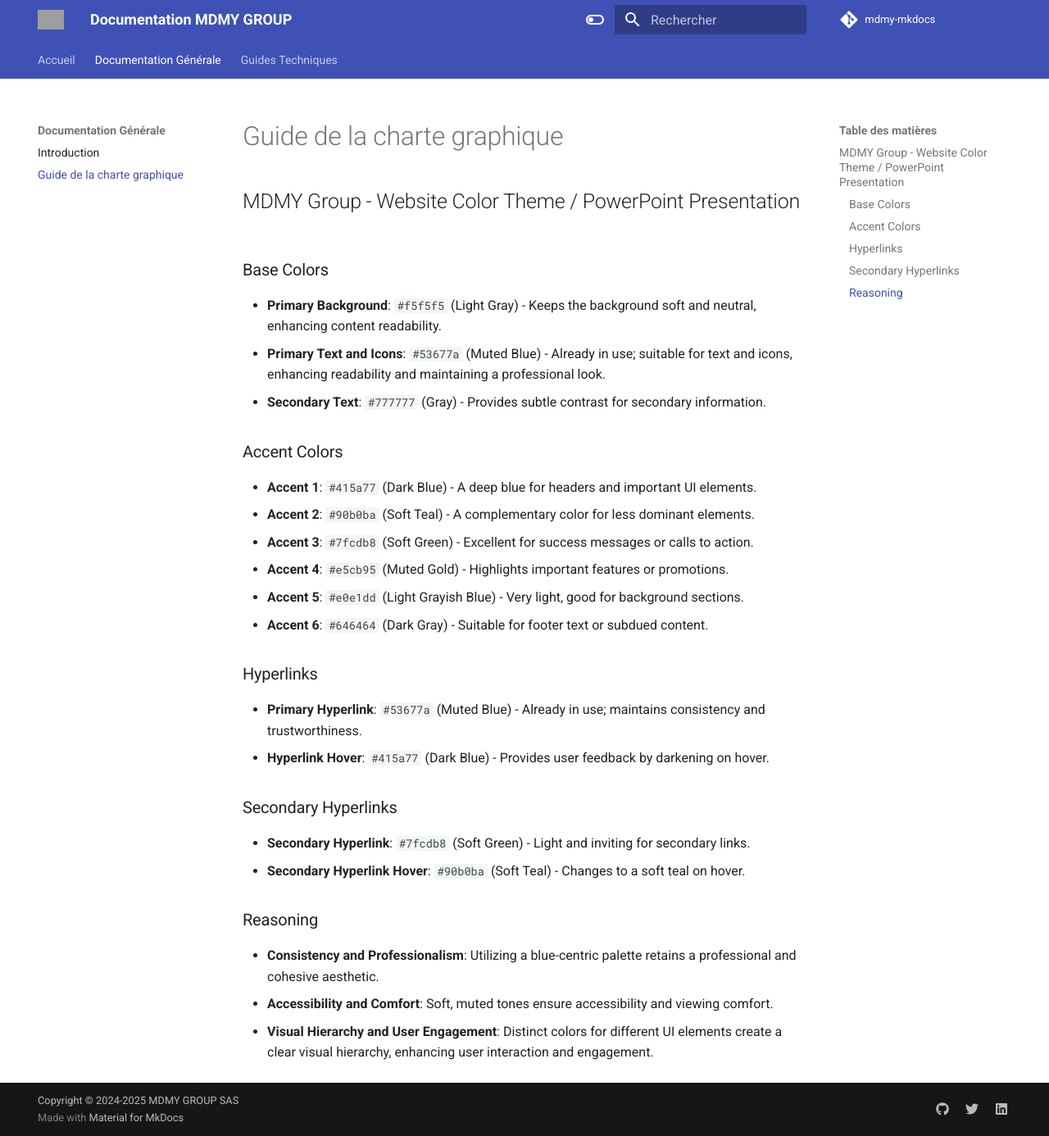
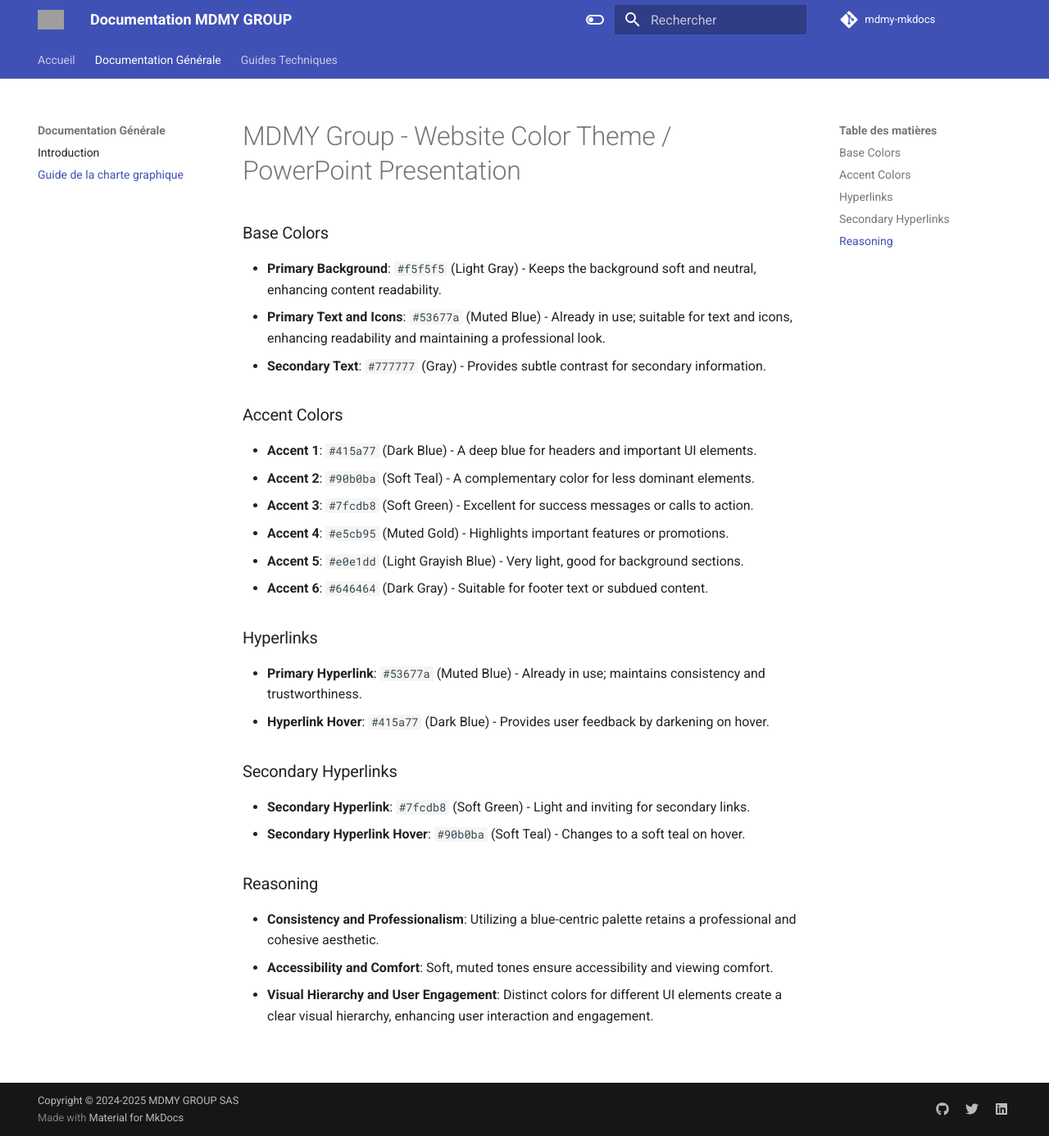
Before and after one commit to mdmygroup/mdmy-mkdocs, an MkDocs documentation site: the page built from docs/documentation-generale/guide-charte-graphique.md, in a window 1280 px wide and 1386 px high. Shown: the whole window at 82% size. Built offline with MkDocs 1.6.1 and Material for MkDocs 9.7.7, drawn with Linux system fonts in a browser that asks for light colours; comment, search, counter and statistics services are not loaded; the version menu is left out; grey boxes are pictures that could not be loaded.

Commit message:
Fix header formatting in website color theme documentation

```diff
--- a/docs/documentation-generale/guide-charte-graphique.md
+++ b/docs/documentation-generale/guide-charte-graphique.md
@@ -1,4 +1,4 @@
-## MDMY Group -  Website Color Theme / PowerPoint Presentation
+# MDMY Group -  Website Color Theme / PowerPoint Presentation
 
 ### Base Colors
 - **Primary Background**: `#f5f5f5` (Light Gray) - Keeps the background soft and neutral, enhancing content readability.
```
